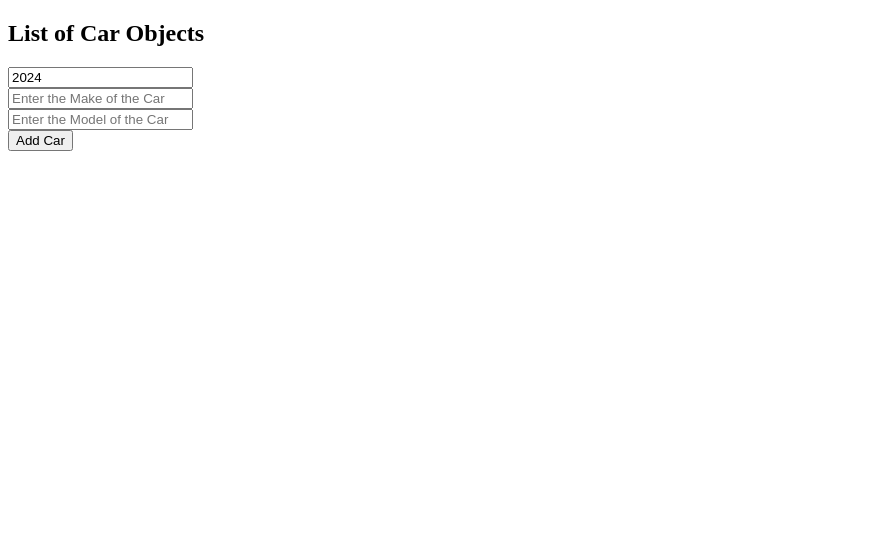
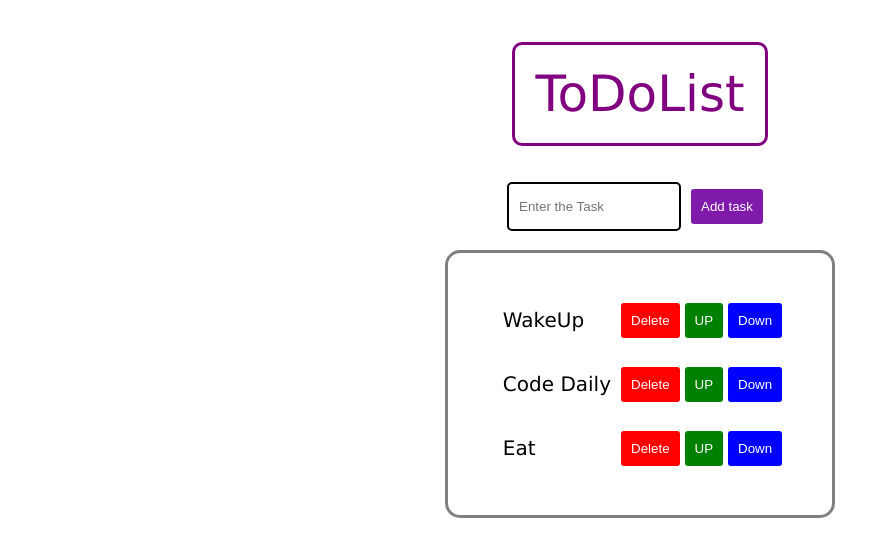
Before and after one commit to Adesh-111/React-Youtube-Course, a React (Vite) app in the folder My react app/: page / in a window 1280 px wide. Shown: the top 556 px of the page, without its empty margins (0-890 px from the left). Built offline with nearby package versions, Linux system fonts and the light colour scheme.

Commit message:
Add learning process 12

```diff
--- a/My react app/src/App.jsx
+++ b/My react app/src/App.jsx
@@ -7,13 +7,14 @@ import Profile from "./Profile"
 import MyComponent from "./MyComponent"
 import Counter from "./Counter"
 import ColorPicker from "./ColorPicker"
+import TodoList from "./TodoList"
 
 
 function App() {
 
   return (
     <>
-       <MyComponent />
+       <TodoList />
     </>
 
   )
--- /dev/null
+++ b/My react app/src/TodoList.jsx
@@ -0,0 +1,88 @@
+import React, { useState } from "react";
+
+function TodoList() {
+  const [todos, setTodos] = useState(["WakeUp", "Code Daily", "Eat"]);
+  const [newTask, setNewTask] = useState("");
+
+  function handleTasks(e) {
+    setNewTask(e.target.value);
+  }
+
+  function addTask() {
+    if (newTask.trim() !== "") {
+      setTodos((t) => [...t, newTask]);
+
+      setNewTask("");
+    }
+  }
+
+  function deleteTask(index) {
+    setTodos(todos.filter((_, i) => i !== index));
+  }
+
+  function moveTaskUp(index) {
+    if (index > 0) {
+      const updateTasks = [...todos];
+
+      [updateTasks[index], updateTasks[index - 1]] = [
+        updateTasks[index - 1],
+        updateTasks[index],
+      ];
+      setTodos(updateTasks);
+    }
+  }
+  function moveTaskDown(index) {
+    if (index < todos.length - 1) {
+      const downTasks = [...todos];
+
+      [downTasks[index + 1], downTasks[index]] = [
+        downTasks[index],
+        downTasks[index + 1],
+      ];
+      setTodos(downTasks);
+    }
+  }
+
+  return (
+    <>
+      <div className="TodoList">
+        <h1>ToDoList</h1>
+        <div>
+          <input
+            type="text"
+            placeholder="Enter the Task"
+            value={newTask}
+            onChange={handleTasks}
+          />
+          <button className="add-button" onClick={addTask}>
+            Add task
+          </button>
+        </div>
+        <ol>
+          {todos.map((todo, index) => (
+            <li key={index}>
+              <span>{todo}</span>
+              <button
+                onClick={() => deleteTask(index)}
+                className="delete-button"
+              >
+                Delete
+              </button>
+              <button onClick={() => moveTaskUp(index)} className="move-button">
+                UP
+              </button>
+              <button
+                onClick={() => moveTaskDown(index)}
+                className="down-button"
+              >
+                Down
+              </button>
+            </li>
+          ))}
+        </ol>
+      </div>
+    </>
+  );
+}
+
+export default TodoList;
--- a/My react app/src/index.css
+++ b/My react app/src/index.css
@@ -162,3 +162,99 @@
   width: 100px;
   height: 100px;
 }
+
+.TodoList{
+  font-family: 'Lucida Sans', 'Lucida Sans Regular', 'Lucida Grande', 'Lucida Sans Unicode', Geneva, Verdana, sans-serif;
+  margin: 0;
+  padding: 0;
+  display: flex;
+  justify-content: center;
+  align-items: center;
+  flex-direction: column;
+}
+
+.TodoList h1{
+  text-align: center;
+  font-weight: 400;
+  font-size: 50px;
+  color: purple;
+  border:  3px solid purple;
+  padding: 20px;
+  border-radius: 10px;
+}
+
+.TodoList input{
+  width: 150px;
+  height: 25px;
+  border: 2px solid black;
+  border-radius: 5px;
+  padding: 10px;
+}
+
+.add-button{
+  color: white;
+  background-color: rgb(127, 26, 170);
+  padding: 10px;
+  border-radius: 3px;
+  border: 0;
+  margin: 10px;
+  transition: 0.5s ease;
+}
+
+ol span{
+  font-size: 20px;
+  padding: 5px;
+  margin: 5px;
+  flex : 1;
+}
+
+ol{
+  border: 3px solid gray;
+  padding: 30px;
+  border-radius: 15px;
+
+}
+li{
+  margin: 10px;
+  padding: 5px;
+  display: flex;
+  align-items: center;
+  margin-right: 10px;
+}
+
+
+button{
+  color: white;
+  padding: 10px;
+  border-radius: 3px;
+  border: 0; margin-right: 5px;
+  transition: 0.5s ease;
+}
+
+.delete-button{
+  background-color: red;
+}
+
+.move-button{
+  background-color: green;
+}
+
+.down-button{
+  background-color: blue;
+}
+
+.add-button:hover{
+  background-color: rgb(74, 19, 74);
+}
+
+.delete-button:hover{
+  background-color: rgb(175, 29, 29);
+}
+
+.move-button:hover{
+  background-color: darkgreen;
+}
+
+.down-button:hover{
+  background-color: darkblue;
+}
```
Also changed, not shown: My react app/src/Card.jsx (+11 -10 lines), 1 other file (tests, documents, lock files or other folders).
